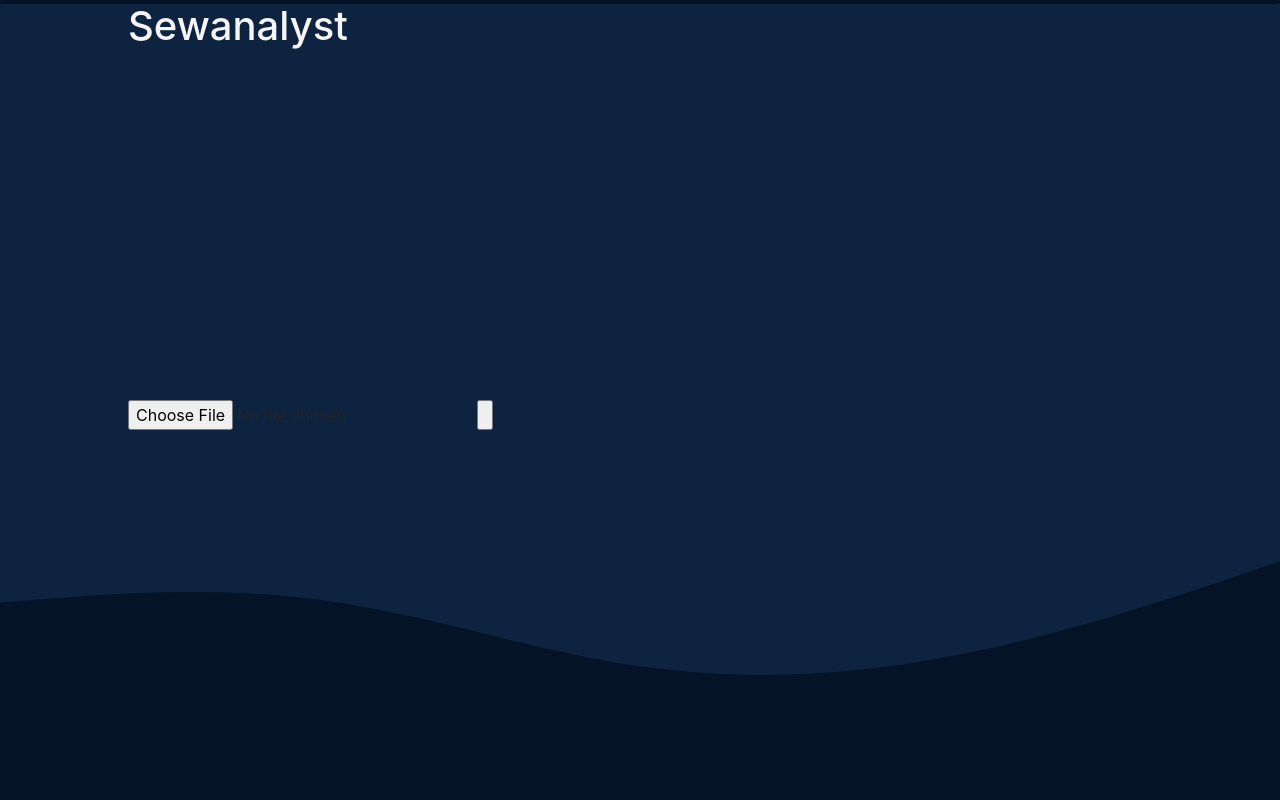
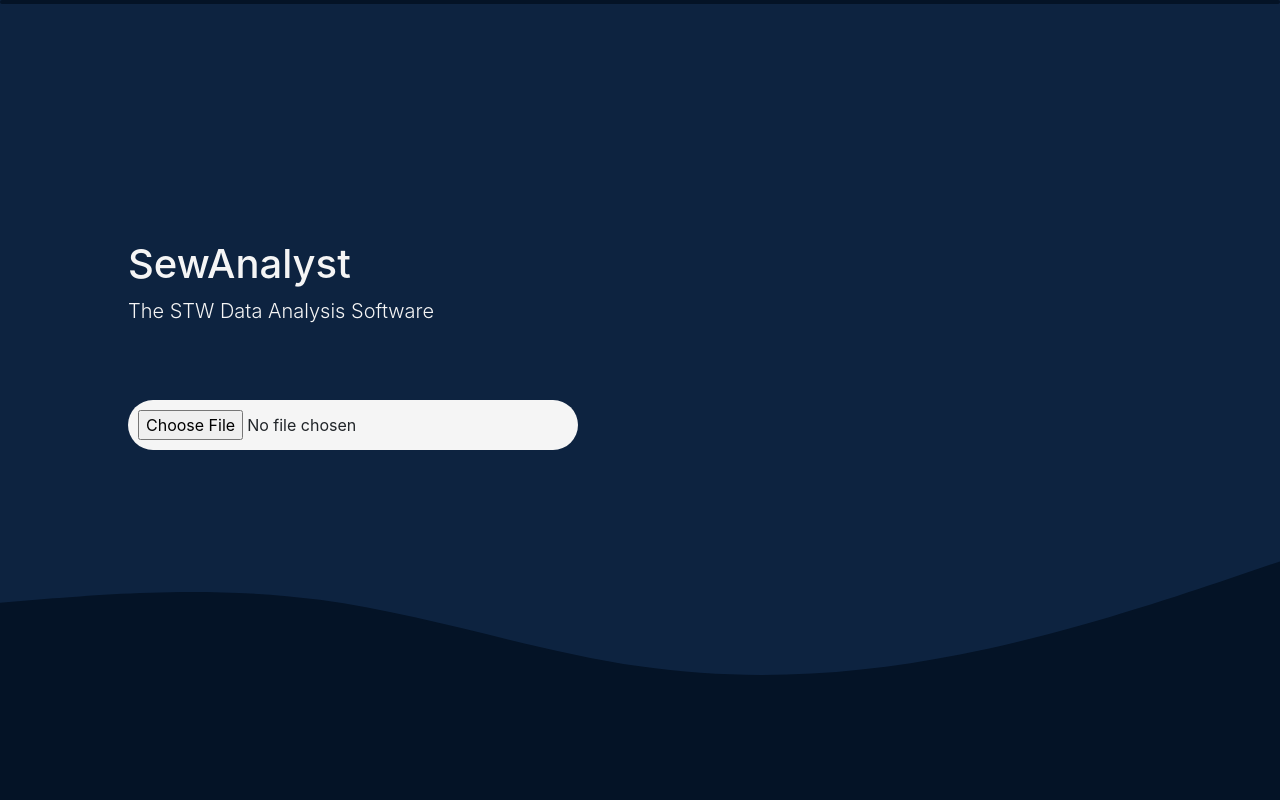
Before and after one commit to jbazel/SewAnalyst, a Flask app: page / in a window 1280 px wide. Run offline with Flask 2, Linux system fonts and the light colour scheme; some libraries are stand-ins or nearby versions.

Commit message:
fix - CSS and removed temp SVG files

```diff
--- a/static/style.css
+++ b/static/style.css
@@ -8,11 +8,13 @@ svg {overflow: hidden;
     padding: 0;
     z-index: 1;
     position: absolute;
-    bottom: 0;
     display: flex;
     left: 0;
+    bottom: 0;
     width: 100%;
     height: auto;}
+
+
 
 body{
     border: 2px solid #041326;
@@ -21,21 +23,38 @@ body{
     align-items: center;
 }
 
+.lead{
+    color: whitesmoke;
+}
 
+.container1{
+    position: absolute;
+    left: 10%;
+    top: 30%;
+}
 
 h1{
-    position: absolute;
-    left: 10%;
+    font-size: 150px;
     color: whitesmoke;
-    font-size: 70px;
+
 
 }
 
-form{
+.container2{
     position: absolute;
     z-index: 3;
     left: 10%;
     top: 50%;
+}
+
+form{
+    padding-left: 10px;
+    padding-top: 10px;
+    width: 450px;
+    height: 50px;
+    border-radius: 50px;
+    background: whitesmoke;
+
 }
 
 
--- a/templates/index.html
+++ b/templates/index.html
@@ -9,29 +9,31 @@
     <title>Sewanalyst</title>
 </head>
 <body>
-<div class = "container">
+<div class = "container-fluid">
     <div class = "sub-container">
         <div class = "container1">
-            <h1>Sewanalyst</h1>
+            <h1>SewAnalyst</h1>
+            <p class = "lead">
+                The STW Data Analysis Software
+            </p>
         </div>
-        <div class = "container 2">
+        <div class = "container2">
             <form action = "http://localhost:5000/upload" method = "POST" enctype = "multipart/form-data">
                 <input type="file" name="csv file"  placeholder="csv file" value="{{ request.form['csv data'] }}">
-                <input type = "submit" value="{{request.form['button']}}"/>
             </form>
         </div>
     </div>
+</div>
 <!-- WAVE SVG -->
-    <svg id="waves" viewBox="0 0 900 600" width="900" height="600" xmlns="http://www.w3.org/2000/svg" xmlns:xlink="http://www.w3.org/1999/xlink" version="1.1">
-        <path id = "path" d="M0 461L37.5 458C75 455 150 449 225 459C300 469 375 495 450 505.8C525 516.7 600 512.3 675 497.5C750 482.7 825 457.3 862.5 444.7L900 432L900 601L862.5 601C825 601 750 601 675 601C600 601 525 601 450 601C375 601 300 601 225 601C150 601 75 601 37.5 601L0 601Z" fill="#041326" stroke-linecap="round" stroke-linejoin="miter"></path>
+    <svg id="waveBottom" viewBox="0 0 900 600" width="900" height="600" xmlns="http://www.w3.org/2000/svg" xmlns:xlink="http://www.w3.org/1999/xlink" version="1.1">
+        <path id = "pathBottom" d="M0 461L37.5 458C75 455 150 449 225 459C300 469 375 495 450 505.8C525 516.7 600 512.3 675 497.5C750 482.7 825 457.3 862.5 444.7L900 432L900 601L862.5 601C825 601 750 601 675 601C600 601 525 601 450 601C375 601 300 601 225 601C150 601 75 601 37.5 601L0 601Z" fill="#041326" stroke-linecap="round" stroke-linejoin="miter"></path>
     </svg>
-</div>
 <!-- SCRIPT FOR SVG WAVE -->
 <script>
 
 function morph(d){
     let m = anime({
-        targets: document.getElementById("path"),
+        targets: document.getElementById("pathBottom"),
         d: [
             {value: d}
         ],
@@ -43,7 +45,7 @@ function morph(d){
     m.start();
 }
 
-waves = ["M0 461L37.5 458C75 455 150 449 225 459C300 469 375 495 450 505.8C525 516.7 600 512.3 675 497.5C750 482.7 825 457.3 862.5 444.7L900 432L900 601L862.5 601C825 601 750 601 675 601C600 601 525 601 450 601C375 601 300 601 225 601C150 601 75 601 37.5 601L0 601Z",
+waveTops = ["M0 461L37.5 458C75 455 150 449 225 459C300 469 375 495 450 505.8C525 516.7 600 512.3 675 497.5C750 482.7 825 457.3 862.5 444.7L900 432L900 601L862.5 601C825 601 750 601 675 601C600 601 525 601 450 601C375 601 300 601 225 601C150 601 75 601 37.5 601L0 601Z",
 "M0 464L37.5 474.8C75 485.7 150 507.3 225 518.8C300 530.3 375 531.7 450 531.8C525 532 600 531 675 518.2C750 505.3 825 480.7 862.5 468.3L900 456L900 601L862.5 601C825 601 750 601 675 601C600 601 525 601 450 601C375 601 300 601 225 601C150 601 75 601 37.5 601L0 601Z",
 "M0 407L37.5 412.5C75 418 150 429 225 444.2C300 459.3 375 478.7 450 477.5C525 476.3 600 454.7 675 449.3C750 444 825 455 862.5 460.5L900 466L900 601L862.5 601C825 601 750 601 675 601C600 601 525 601 450 601C375 601 300 601 225 601C150 601 75 601 37.5 601L0 601Z",
 "M0 452L37.5 463.8C75 475.7 150 499.3 225 510.8C300 522.3 375 521.7 450 500.5C525 479.3 600 437.7 675 435.5C750 433.3 825 470.7 862.5 489.3L900 508L900 601L862.5 601C825 601 750 601 675 601C600 601 525 601 450 601C375 601 300 601 225 601C150 601 75 601 37.5 601L0 601Z",
@@ -51,12 +53,13 @@ waves = ["M0 461L37.5 458C75 455 150 449 225 459C300 469 375 495 450 505.8C525 5
 "M0 483L37.5 492.8C75 502.7 150 522.3 225 507.8C300 493.3 375 444.7 450 432.7C525 420.7 600 445.3 675 463.3C750 481.3 825 492.7 862.5 498.3L900 504L900 601L862.5 601C825 601 750 601 675 601C600 601 525 601 450 601C375 601 300 601 225 601C150 601 75 601 37.5 601L0 601Z"
 ]
 
+
 setInterval(function(previous){
     let x = previous;
     while(x === previous){
         x = Math.floor(Math.random() * (6))
     }
-    morph(waves[x])
+    morph(waveTops[x])
     previous = x;
 
 }, 2000);
```
Also changed, not shown: wave-haikei (1).svg (deleted), wave-haikei (2).svg (deleted), wave-haikei (3).svg (deleted), wave-haikei (4).svg (deleted), wave-haikei (5).svg (deleted), wave-haikei.svg (deleted).
